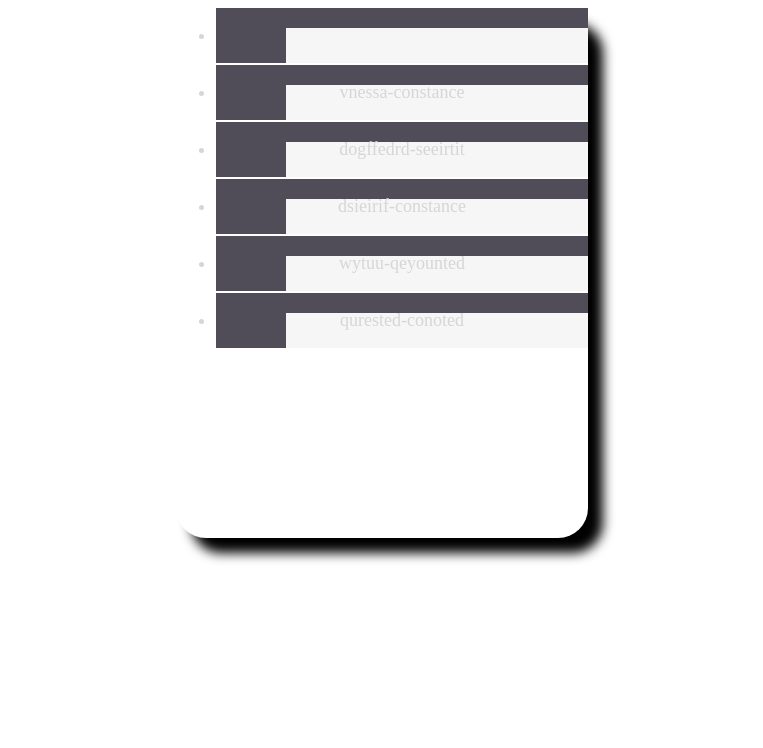
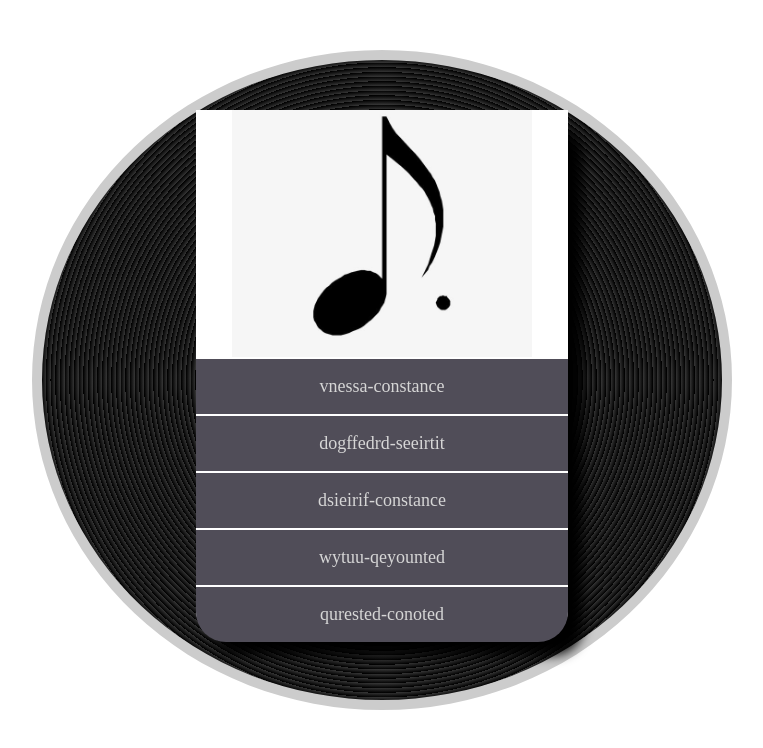
Before and after one commit to genalp/HTML_test, a plain HTML site: page 教材课后设计/第五章作业/test.html in a window 1280 px wide. Shown: the whole page, without its empty margins (258-1021 px from the left). Drawn offline with Linux system fonts and the light colour scheme.

Commit message:
第五章案例-制作音乐排行榜
解决了上一版出现的问题。因为没有官方图片资源，和图书效果有一些出入，基本效果一致。

```diff
--- a/教材课后设计/第五章作业/test.css
+++ b/教材课后设计/第五章作业/test.css
@@ -1,14 +1,21 @@
-*bg{
+*{
+    margin: 0;
+    padding: 0;
+    list-style: none;
+    outline: none;
+}
+/*整体控制歌曲排行版模块*/
+.bg{
     width: 600px;
     height: 550px;
+    border-radius: 50%;
     background-image: repeating-radial-gradient(circle at 50% 50%,#333,#000 1%);
     margin: 50px auto;
     padding: 40px;
-    border-radius: 50%;
     padding-top: 50px;
     border: 10px solid #ccc;
 }
-
+/*歌曲排名部分*/
 ul{
     width: 372px;
     height: 530px;
@@ -21,7 +28,7 @@ ul{
 ul li{
     width: 372px;
     height: 55px;
-    background: #504d58 url(yinfu.jpg)no-repeat 70px 20px;
+    background: #504d58;
     margin-bottom: 2px;
     font-size: 18px;
     color: #d6d6d6;
@@ -29,16 +36,16 @@ ul li{
     text-align: center;
     font-family: "微软雅黑";
 }
-
-ul.tp{
+/*需要单独控制的列表*/
+ul .tp{
     width: 372px;
     height: 247px;
     background: #fff;
     background-image: url(yinfu.jpg);
     background-repeat: no-repeat;
-    background-position: 87px 16px;
-    border-radius: 30px 30px;
+    background-position: center center;
+    background-size: 300px 300px;
 }
-ul.yj{
+ul .yj{
     border-radius: 0 0 30px 30px;
 }
```
